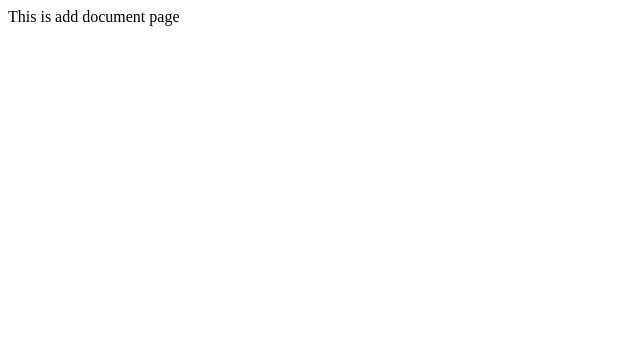
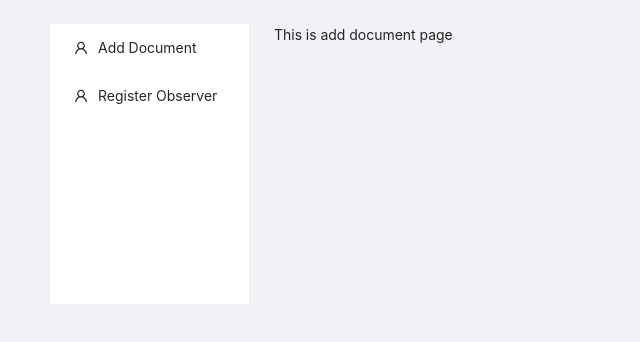
Before and after one commit to BlockchainLegalDocs/panel, a React (Vite) app: page /add-document in a window 1280 px wide. Shown: the top 342 px of the page, without its empty margins (0-640 px from the left). Built offline with nearby package versions, Linux system fonts and the light colour scheme.

Commit message:
Very basic layout has been created

```diff
--- a/package.json
+++ b/package.json
@@ -9,12 +9,15 @@
     "preview": "vite preview"
   },
   "dependencies": {
+    "@ant-design/icons": "^4.7.0",
     "antd": "^4.22.5",
     "react": "^18.2.0",
     "react-dom": "^18.2.0",
-    "react-router-dom": "^6.3.0"
+    "react-router-dom": "^6.3.0",
+    "sass": "^1.54.4"
   },
   "devDependencies": {
+    "@types/node": "^18.7.3",
     "@types/react": "^18.0.17",
     "@types/react-dom": "^18.0.6",
     "@typescript-eslint/eslint-plugin": "^5.0.0",
--- a/src/App.tsx
+++ b/src/App.tsx
@@ -1,10 +1,13 @@
 import { BrowserRouter } from 'react-router-dom'
+import Layout from './shared/components/Layout'
 import Router from './views/Router'
 
 function App () {
   return (
     <BrowserRouter>
-      <Router />
+      <Layout>
+        <Router />
+      </Layout>
     </BrowserRouter>
   )
 }
--- /dev/null
+++ b/src/components/AddDocument/index.tsx
@@ -0,0 +1,9 @@
+function AddDocument () {
+  return (
+    <div>
+      This is add document page
+    </div>
+  )
+}
+
+export default AddDocument
--- a/src/main.tsx
+++ b/src/main.tsx
@@ -1,6 +1,8 @@
 import React from 'react'
 import ReactDOM from 'react-dom/client'
 import App from './App'
+
+import '@/styles/main.scss'
 
 ReactDOM.createRoot(document.getElementById('root') as HTMLElement).render(
   <React.StrictMode>
--- /dev/null
+++ b/src/shared/components/Layout/index.tsx
@@ -0,0 +1,48 @@
+import { ADD_DOCUMENT, REGISTER_OBSERVER } from '@/routes'
+import { ReactChild } from '@/shared/types'
+import { UserOutlined } from '@ant-design/icons'
+import type { MenuProps } from 'antd'
+import { Layout as AntLayout, Menu } from 'antd'
+import { Link, useMatch } from 'react-router-dom'
+
+import styles from './style.module.scss'
+
+const { Content, Sider } = AntLayout
+
+interface Props {
+  children?: ReactChild
+}
+
+const items: MenuProps['items'] = [
+  {
+    key: '1',
+    icon: <UserOutlined />,
+    label: (<Link to={ADD_DOCUMENT}>Add Document</Link>)
+  },
+  {
+    key: '2',
+    icon: <UserOutlined />,
+    label: (<Link to={REGISTER_OBSERVER}>Register Observer</Link>)
+  }
+]
+
+function Layout ({ children }: Props) {
+  return (
+    <AntLayout className={styles.Layout}>
+      <Content style={{ padding: '0 50px' }}>
+        <AntLayout style={{ padding: '24px 0' }}>
+          <Sider width={200}>
+            <Menu
+              mode="inline"
+              style={{ height: '100%' }}
+              items={items}
+            />
+          </Sider>
+          <Content style={{ padding: '0 24px', minHeight: 280 }}>{children}</Content>
+        </AntLayout>
+      </Content>
+    </AntLayout>
+  )
+}
+
+export default Layout
--- /dev/null
+++ b/src/shared/components/Layout/style.module.scss
@@ -0,0 +1,3 @@
+.Layout {
+  height: 100%;
+}
--- /dev/null
+++ b/src/shared/types.ts
@@ -0,0 +1,3 @@
+import { ReactElement } from 'react'
+
+export type ReactChild = ReactElement | string | number
--- /dev/null
+++ b/src/styles/general.scss
@@ -0,0 +1,3 @@
+#root {
+  height: 100%;
+}
--- /dev/null
+++ b/src/styles/main.scss
@@ -0,0 +1,2 @@
+@import 'antd/dist/antd.css';
+@import './general.scss';
--- a/src/views/AddDocument/index.tsx
+++ b/src/views/AddDocument/index.tsx
@@ -1,8 +1,8 @@
+import AddDocumentContent from '@@/AddDocument'
+
 function AddDocument () {
   return (
-    <div>
-      This is add document page
-    </div>
+    <AddDocumentContent />
   )
 }
 
--- a/vite.config.ts
+++ b/vite.config.ts
@@ -1,7 +1,14 @@
 import { defineConfig } from 'vite'
 import react from '@vitejs/plugin-react'
+import path from 'path'
 
 // https://vitejs.dev/config/
 export default defineConfig({
-  plugins: [react()]
+  plugins: [react()],
+  resolve:{
+    alias:{
+      '@@' : path.resolve(__dirname, './src/components'),
+      '@' : path.resolve(__dirname, './src'),
+    },
+  }
 })
```
Also changed, not shown: tsconfig.json (+6 -1 lines), 1 other file (tests, documents, lock files or other folders).
